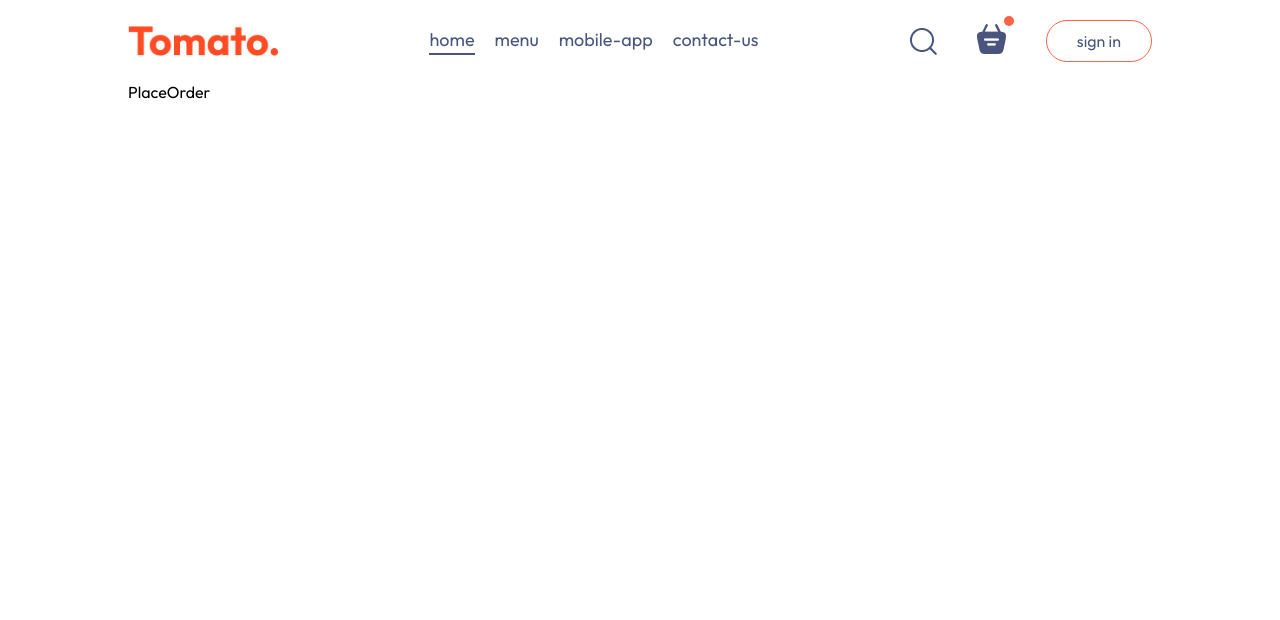
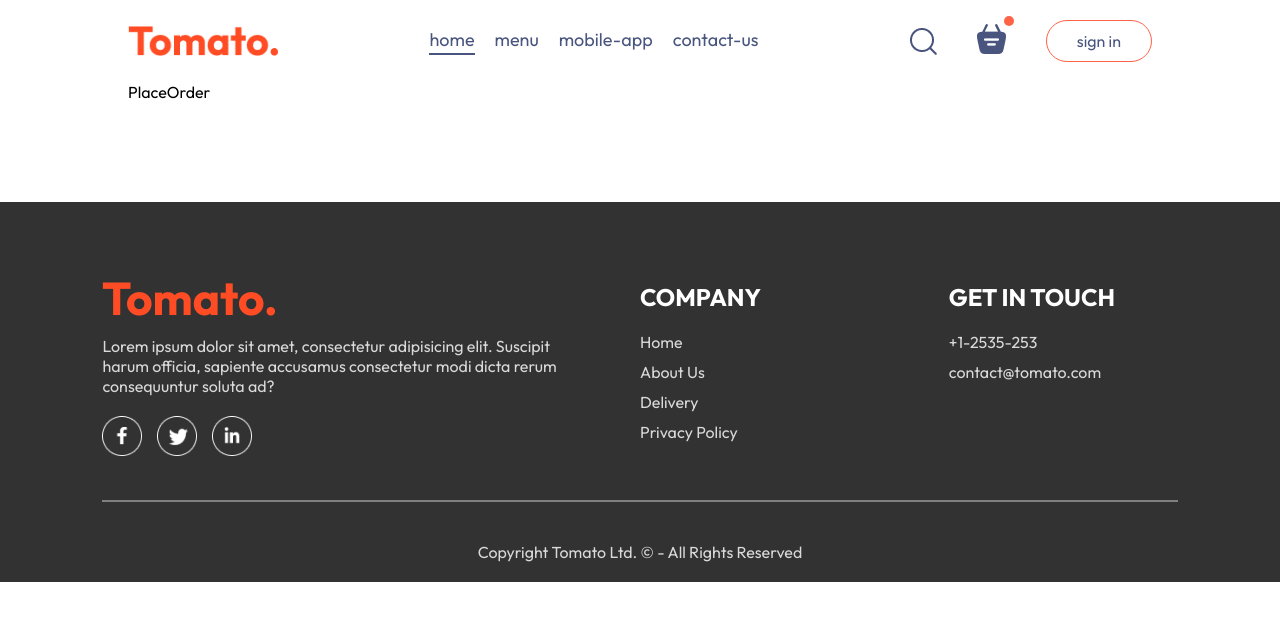
Before and after one commit to github-irshad/Food-Delivery-App, a React (Vite) app: page /order in a window 1280 px wide. Shown: the top 620 px of the page. Built offline with nearby package versions, Linux system fonts and the light colour scheme.

Commit message:
Footer completed

```diff
--- a/src/App.jsx
+++ b/src/App.jsx
@@ -5,9 +5,11 @@
 import PlaceOrder from "./pages/PlaceOrder/PlaceOrder";
 import Home from "./pages/Home/Home";
 import Cart from "./pages/Cart/Cart";
+import Footer from "./components/Footer/Footer";
 
 const App = () => {
   return (
+    <>
       <div className="app">
         <Navbar />
         <Routes>
@@ -16,6 +18,8 @@
           <Route path="/order" element={<PlaceOrder />} />
         </Routes>
       </div>
+      <Footer />
+    </>
   );
 };
 
--- /dev/null
+++ b/src/components/Footer/Footer.css
@@ -0,0 +1,52 @@
+.footer {
+    display: flex;
+    flex-direction: column;
+    color: #d9d9d9;
+    background-color: #323232;
+    align-items: center;
+    padding: 20px 8vw;
+    padding-top: 80px;
+    gap: 20px;
+    margin-top: 100px;
+}
+
+.footer-content {
+    width: 100%;
+    display: grid;
+    grid-template-columns: 2fr 1fr 1fr;
+    gap: 80px;
+}
+
+.footer-content-left,
+.footer-content-right,
+.footer-content-center {
+    display: flex;
+    flex-direction: column;
+    align-items: start;
+    gap: 20px;
+}
+
+.footer-content-left li,
+.footer-content-right li,
+.footer-content-center li {
+    margin-bottom: 10px;
+    list-style: none;
+    cursor: pointer;
+}
+
+.footer-content-right h2,
+.footer-content-center h2 {
+    color: white;
+
+}
+.footer-social-icons img{
+    width: 40px;
+    margin-right: 15px;
+}
+.footer hr{
+    width: 100%;
+    height: 2px;
+    margin: 20px 0;
+    border: none;
+    background-color: grey;
+}
--- /dev/null
+++ b/src/components/Footer/Footer.jsx
@@ -0,0 +1,41 @@
+import React from 'react'
+import './Footer.css'
+import { assets } from '../../assets/assets'
+
+const Footer = () => {
+  return (
+    <div className='footer' id='footer'>
+        <div className="footer-content">
+            <div className="footer-content-left">
+                <img src={assets.logo} alt="" />
+                <p>Lorem ipsum dolor sit amet, consectetur adipisicing elit. Suscipit harum officia, sapiente accusamus consectetur modi dicta rerum consequuntur soluta ad?</p>
+                <div className="footer-social-icons">
+                    <img src={assets.facebook_icon} alt="" />
+                    <img src={assets.twitter_icon} alt="" />
+                    <img src={assets.linkedin_icon} alt="" />
+                </div>
+            </div>
+            <div className="footer-content-center">
+                <h2>COMPANY</h2>
+                <ul>
+                    <li>Home</li>
+                    <li>About Us</li>
+                    <li>Delivery</li>
+                    <li>Privacy Policy</li>
+                </ul>
+            </div>
+            <div className="footer-content-right">
+                <h2>GET IN TOUCH</h2>
+                <ul>
+                    <li>+1-2535-253</li>
+                    <li>contact@tomato.com</li>
+                </ul>
+            </div>
+        </div>
+            <hr />
+            <p className="footer-copyright">Copyright Tomato Ltd. &copy; - All Rights Reserved</p>
+    </div>
+  )
+}
+
+export default Footer
```
Lines whose indentation alone changed are shown as unchanged.
